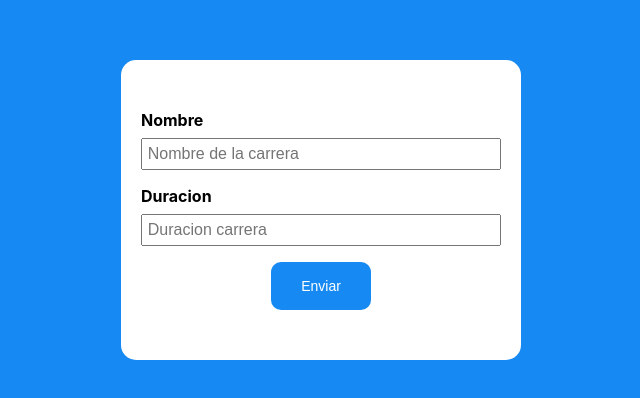
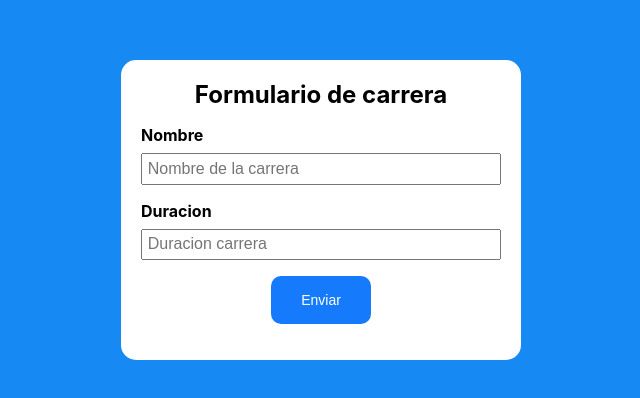
Before and after one commit to rocarlos1585/test-react-curso, a React (Create React App) app: page / in a window 1280 px wide. Shown: the part 240-638 px from the top of the page, without its empty margins (319-959 px from the left). Built offline with nearby package versions, Linux system fonts and the light colour scheme.

Commit message:
Adding the last details

```diff
--- a/src/formularioCarrera/index.jsx
+++ b/src/formularioCarrera/index.jsx
@@ -9,6 +9,7 @@ const Index = () => {
         duracion: 0,
       });
     return <div className="container-carrera">
+        <h2>Formulario de carrera</h2>
         <Input label="Nombre" type="text" placeholder="Nombre de la carrera" setData={setDataForm} data={dataForm} />
         <Input label="Duracion" type="number" placeholder="Duracion carrera" setData={setDataForm} data={dataForm} />
         <Button text="Enviar" data={dataForm} />
--- a/src/formularioCarrera/styles/Button.css
+++ b/src/formularioCarrera/styles/Button.css
@@ -1,5 +1,5 @@
 .button {
-  background-color: #168af2;
+  background-color: #157AFC;
   border: none;
   border-radius: 10px;
   color: #fff;
--- a/src/formularioCarrera/styles/Input.css
+++ b/src/formularioCarrera/styles/Input.css
@@ -15,4 +15,5 @@
 .input-field {
   font-size: 16px;
   padding: .3rem;
+  outline: none;
 }
```
